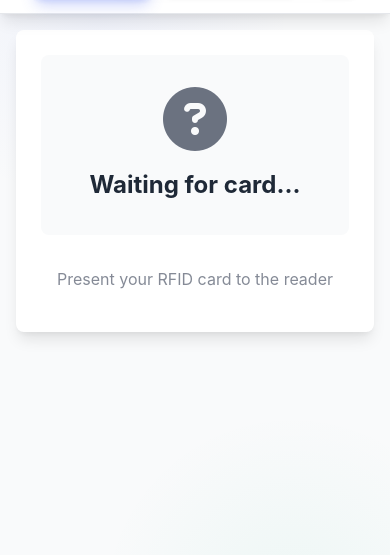
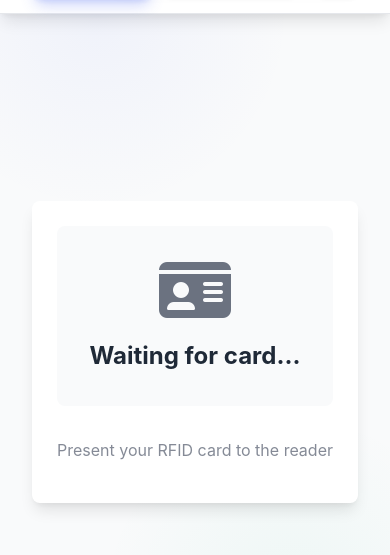
Before and after one commit to FelipeFMA/TCard, a plain HTML site: page arduino-rfid-access/client/index.html in a window 390 px wide. Shown: the part 111-666 px from the top of the page. Drawn offline with nearby package versions, Linux system fonts and the light colour scheme; no server answers.

Commit message:
Update card status icon and improve layout for better responsiveness

```diff
--- a/arduino-rfid-access/client/app.js
+++ b/arduino-rfid-access/client/app.js
@@ -102,7 +102,7 @@ function switchView(viewName) {
 function resetAccessDisplay() {
   accessStatus.className = 'pending';
   accessStatus.innerHTML = `
-    <i class="fas fa-question-circle status-icon"></i>
+    <i class="fas fa-id-card status-icon"></i>
     <h2>Waiting for card...</h2>
   `;
   accessDetails.classList.add('hidden');
--- a/arduino-rfid-access/client/index.html
+++ b/arduino-rfid-access/client/index.html
@@ -26,7 +26,7 @@
       <section id="user-view" class="view active">
         <div class="card-status">
           <div id="access-status" class="pending">
-            <i class="fas fa-question-circle status-icon"></i>
+            <i class="fas fa-id-card status-icon"></i>
             <h2>Waiting for card...</h2>
           </div>
           <div class="scan-instruction">
--- a/arduino-rfid-access/client/styles.css
+++ b/arduino-rfid-access/client/styles.css
@@ -283,7 +283,10 @@ main {
 }
 
 .view.active {
-  display: block;
+  display: flex;
+  flex-direction: column;
+  justify-content: center;
+  min-height: calc(100vh - 150px); /* Adjust based on navbar height and padding */
   animation: fadeInUp 0.6s forwards;
 }
 
@@ -302,11 +305,11 @@ main {
 .card-status {
   background-color: var(--card-bg);
   border-radius: var(--radius);
-  padding: 2.5rem;
+  padding: 1.5rem;
   box-shadow: var(--shadow);
   text-align: center;
   max-width: 600px;
-  margin: 0 auto;
+  margin: auto;
   transition: var(--transition-normal);
   border: 1px solid rgba(255, 255, 255, 0.1);
   position: relative;
@@ -1059,6 +1062,10 @@ tbody tr:hover {
     padding: 1rem;
   }
 
+  .view.active {
+    min-height: calc(100vh - 200px); /* Adjusted for smaller screens and mobile nav */
+  }
+
   /* Added mobile animations */
   .logo, .nav-buttons {
     width: 100%;
```
